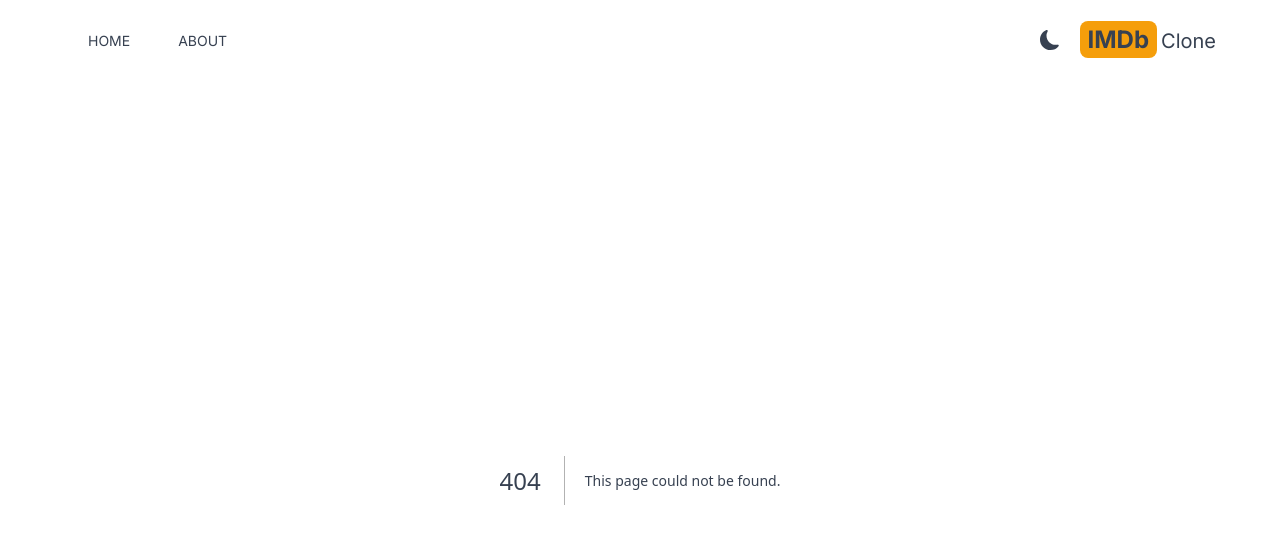
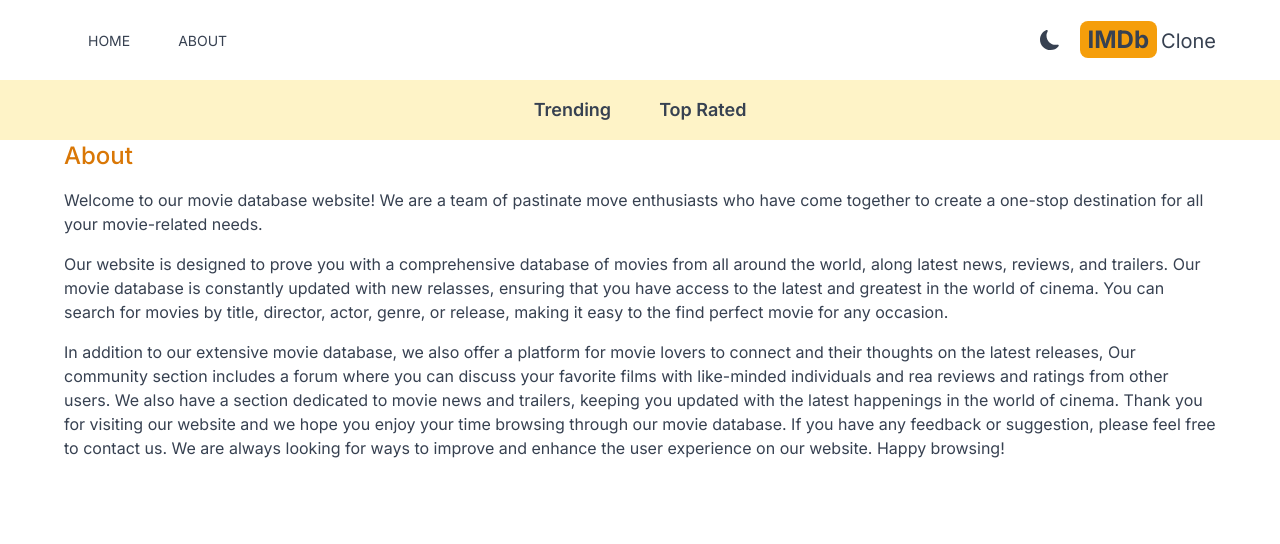
Before and after one commit to Chimedochir/imdb, a Next.js app: page /about in a window 1280 px wide. Before the commit this address had no page. Shown: the top 544 px of the page. Built offline with nearby package versions, Linux system fonts and the light colour scheme.

Commit message:
create the about page and  Navbar

```diff
--- /dev/null
+++ b/src/app/about/page.jsx
@@ -0,0 +1,35 @@
+import React from "react";
+
+export default function About() {
+  return (
+    <div className="max-w-6xl mx-auto space-y-4">
+      <h1 className="text-2xl font-medium text-amber-600">About</h1>
+      <p>
+        Welcome to our movie database website! We are a team of pastinate move
+        enthusiasts who have come together to create a one-stop destination for
+        all your movie-related needs.
+      </p>
+      <p>
+        Our website is designed to prove you with a comprehensive database of
+        movies from all around the world, along latest news, reviews, and
+        trailers. Our movie database is constantly updated with new relasses,
+        ensuring that you have access to the latest and greatest in the world of
+        cinema. You can search for movies by title, director, actor, genre, or
+        release, making it easy to the find perfect movie for any occasion.
+      </p>
+      <p>
+        In addition to our extensive movie database, we also offer a platform
+        for movie lovers to connect and their thoughts on the latest releases,
+        Our community section includes a forum where you can discuss your
+        favorite films with like-minded individuals and rea reviews and ratings
+        from other users. We also have a section dedicated to movie news and
+        trailers, keeping you updated with the latest happenings in the world of
+        cinema. Thank you for visiting our website and we hope you enjoy your
+        time browsing through our movie database. If you have any feedback or
+        suggestion, please feel free to contact us. We are always looking for
+        ways to improve and enhance the user experience on our website. Happy
+        browsing!
+      </p>
+    </div>
+  );
+}
--- a/src/app/layout.js
+++ b/src/app/layout.js
@@ -2,6 +2,7 @@ import Header from "@/components/Header";
 import "./globals.css";
 import { Inter } from "next/font/google";
 import Providers from "./Providers";
+import Navbar from "@/components/Navbar";
 
 const inter = Inter({ subsets: ["latin"] });
 
@@ -18,6 +19,7 @@ export default function RootLayout({ children }) {
           {/* Header */}
           <Header />
           {/* Navbar */}
+          <Navbar />
           {/* SearchBox */}
           {children}
         </Providers>
--- /dev/null
+++ b/src/components/Navbar.jsx
@@ -0,0 +1,11 @@
+import React from "react";
+import NavbarItem from "./NavbarItem";
+
+export default function Navbar() {
+  return (
+    <div className="flex justify-center dark:bg-gray-600 bg-amber-100 lg:text-lg p-4">
+      <NavbarItem title="Trending" param="fetchTrending" />
+      <NavbarItem title="Top Rated" param="fetchTopRated" />
+    </div>
+  );
+}
--- /dev/null
+++ b/src/components/NavbarItem.jsx
@@ -0,0 +1,23 @@
+"use client";
+import Link from "next/link";
+import React from "react";
+import { useSearchParams } from "next/navigation";
+export default function NavbarItems({ title, param }) {
+  const searchParams = useSearchParams();
+  const genre = searchParams.get("genre");
+
+  return (
+    <div>
+      <Link
+        className={`m-4 hover:text-amber-600 font-semibold p-2 ${
+          genre &&
+          genre === param &&
+          "underline underline-offset-8 decoration-4 decoration-amber-500 rounded-lg"
+        }`}
+        href={`/?genre=${param}`}
+      >
+        {title}
+      </Link>
+    </div>
+  );
+}
```
